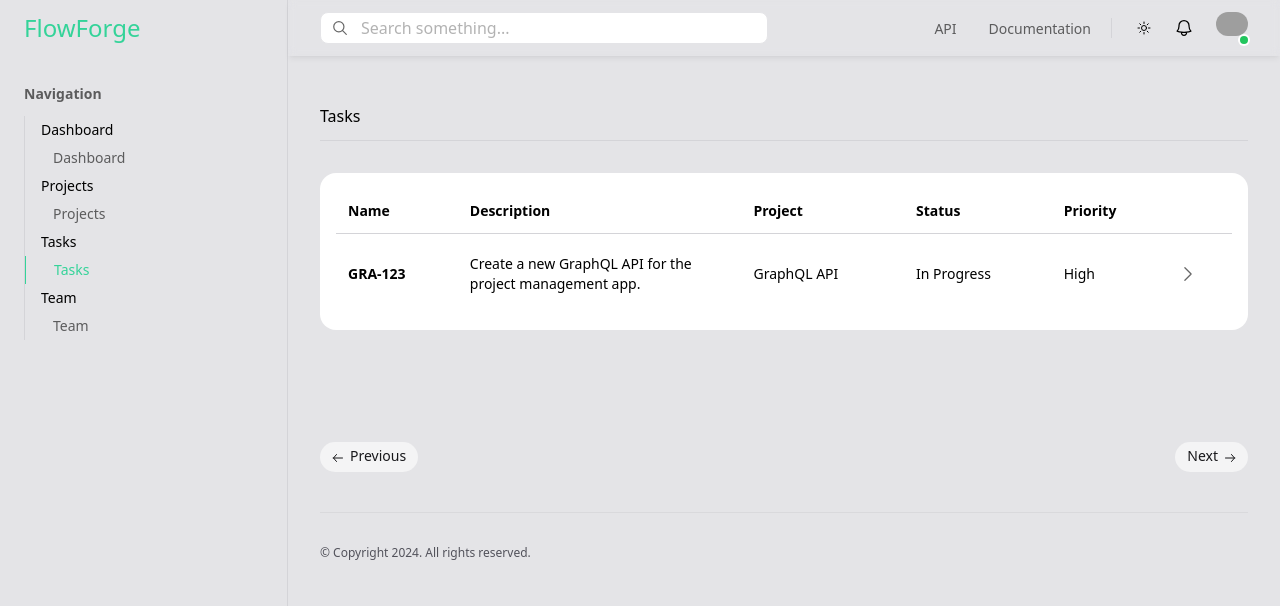
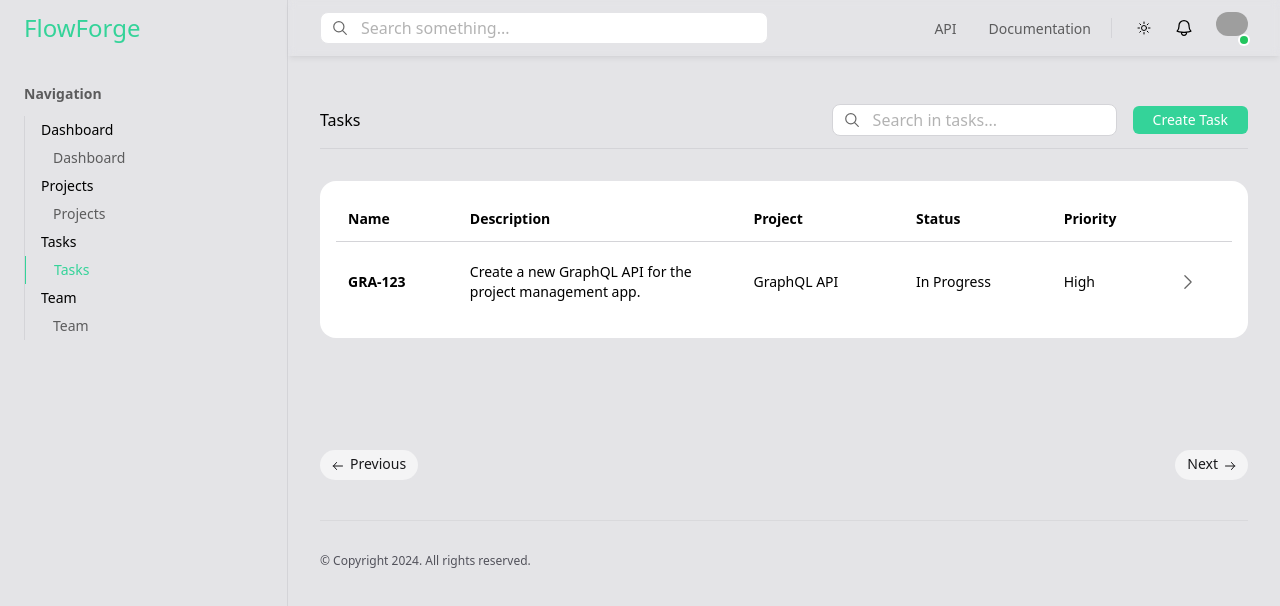
Before and after one commit to aivaras-bankauskas/vuetasks, a Vue app: page /tasks in a window 1280 px wide. Shown: the top 606 px of the page. Built offline with nearby package versions, Linux system fonts and the light colour scheme; grey boxes are pictures that could not be loaded.

Commit message:
SectionLayout.vue: add actions and update pages

```diff
--- a/src/views/layouts/SectionLayout.vue
+++ b/src/views/layouts/SectionLayout.vue
@@ -1,12 +1,45 @@
 <script setup lang="ts">
-    defineProps<{
-        title: string
-    }>();
+    import { useToggleStore } from '@/store/toggleStore';
+    import SearchInput from '@/components/inputs/SearchInput.vue';
+    import SearchIcon from '@/components/icons/SearchIcon.vue';
+    import BaseButton from '@/components/buttons/BaseButton.vue';
+
+    defineProps({
+        title: {
+            type: String,
+            required: true
+        },
+        isActions: {
+            type: Boolean,
+            default: false
+        },
+        buttonText: {
+            type: String,
+            default: 'Create'
+        },
+        searchId: {
+            type: String,
+            default: ''
+        }
+    });
+
+    const toggleStore = useToggleStore();
 </script>
 
 <template>
-    <section class="mb-16 xl:max-w-none">
-        <h2 class="scroll-mt-24 pb-3 border-b border-divider-light dark:border-divider-dark">{{ title }}</h2>
+    <section class="mb-16">
+        <nav class="flex justify-between items-center scroll-mt-24 pb-3 border-b border-divider-light dark:border-divider-dark">
+            <h2 :class="{ 'hidden': toggleStore.isSearchShown[searchId] }">{{ title }}</h2>
+            <div v-if="isActions" :class="{ 'w-full': toggleStore.isSearchShown[searchId] }" class="flex justify-between items-center gap-4">
+                <div :class="{ 'hidden': !toggleStore.isSearchShown[searchId] }" class="sm:block max-w-full sm:max-w-xs flex-auto">
+                    <SearchInput :placeholder="`Search in ${title.toLowerCase()}...`" input-class="border border-divider-light dark:border-divider-dark" />
+                </div>
+                <SearchIcon :search-id="searchId" />
+                <RouterLink  to="/projects/create" :class="{ 'hidden': toggleStore.isSearchShown[searchId] }">
+                    <BaseButton type="button" :button-text="buttonText" class="btn-primary px-5 py-1 font-medium rounded-md text-sm text-white" />
+                </RouterLink>
+            </div>
+        </nav>
         <slot />
     </section>
 </template>
--- a/src/views/pages/projects/ProjectsPage.vue
+++ b/src/views/pages/projects/ProjectsPage.vue
@@ -6,7 +6,12 @@
 <template>
     <main class="flex-auto text-color-light dark:text-color-dark">
         <div class="flex h-full flex-col py-12">
-            <SectionLayout title="Projects">
+            <SectionLayout
+                title="Projects"
+                button-text="Add Project"
+                search-id="projectsSearch"
+                is-actions
+            >
                 <div class="not-prose mt-8 rounded-2xl overflow-x-auto xl:overflow-x-visible bg-light dark:bg-dark">
                     <div class="relative rounded-2xl p-4">
                         <ProjectTable />
--- a/src/views/pages/tasks/TasksPage.vue
+++ b/src/views/pages/tasks/TasksPage.vue
@@ -6,7 +6,12 @@
 <template>
     <main class="flex-auto text-color-light dark:text-color-dark">
         <div class="flex h-full flex-col py-12">
-            <SectionLayout title="Tasks">
+            <SectionLayout
+                title="Tasks"
+                button-text="Create Task"
+                search-id="tasksSearch"
+                is-actions
+            >
                 <div class="not-prose mt-8 rounded-2xl overflow-x-auto xl:overflow-x-visible bg-light dark:bg-dark">
                     <div class="relative rounded-2xl p-4">
                         <TaskTable />
--- a/src/views/pages/team/TeamPage.vue
+++ b/src/views/pages/team/TeamPage.vue
@@ -6,7 +6,12 @@
 <template>
     <main class="flex-auto text-color-light dark:text-color-dark">
         <div class="flex h-full flex-col py-12">
-            <SectionLayout title="Team">
+            <SectionLayout
+                title="Team"
+                button-text="Add Member"
+                search-id="teamSearch"
+                is-actions
+            >
                 <div class="not-prose mt-8 rounded-2xl bg-light dark:bg-dark">
                     <ul role="list" class="divide-y divide-divider-light dark:divide-divider-dark px-4 py-2">
                         <li class="flex justify-between gap-x-6 py-5">
```
